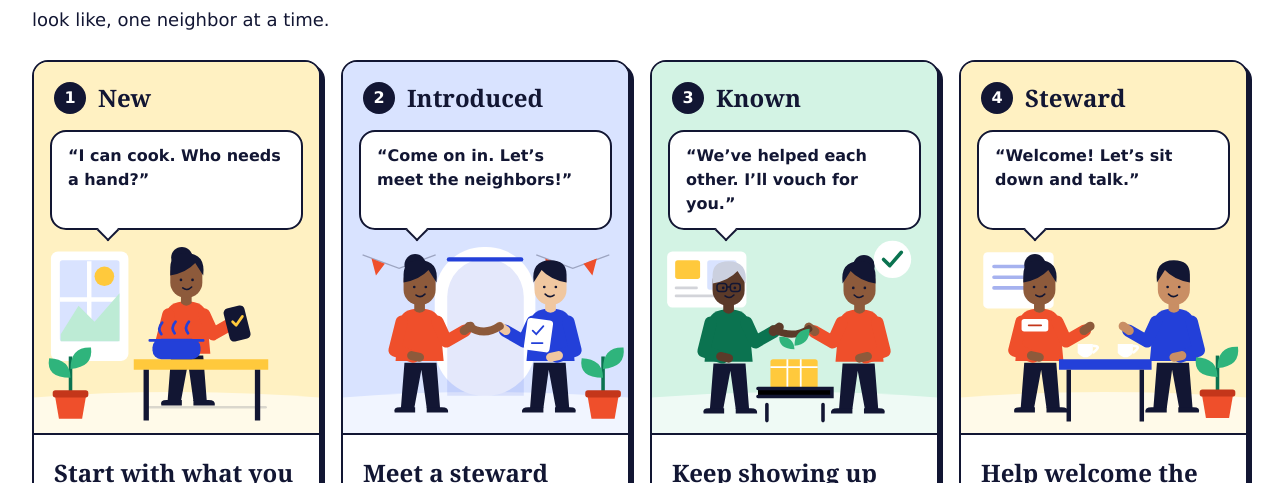
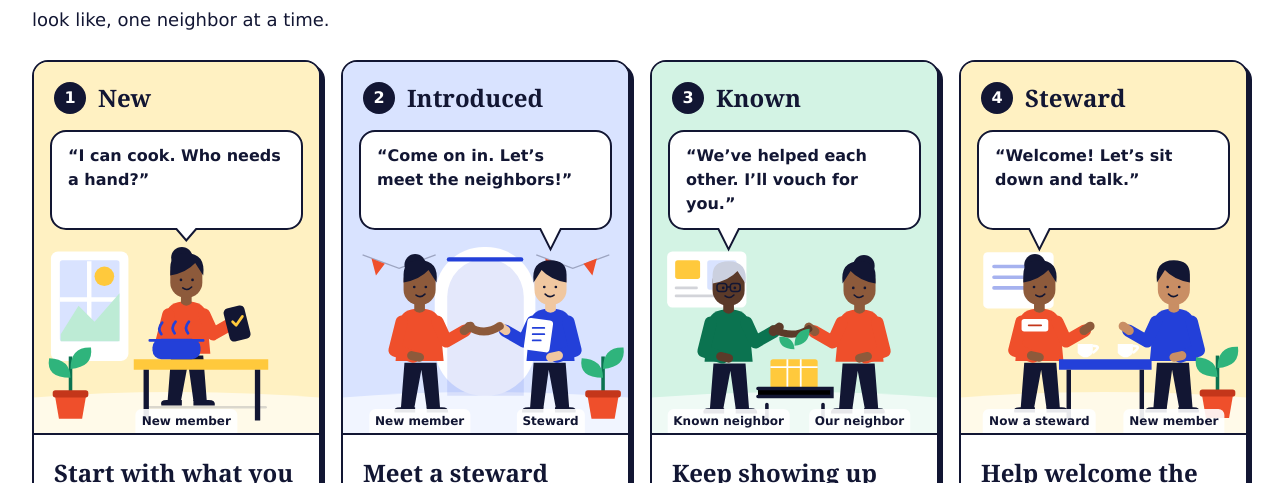
Before and after one commit to jevonia/future-bank, a Next.js app: page /standing in a window 1280 px wide. Shown: the part 789-1272 px from the top of the page. Built offline with nearby package versions, Linux system fonts and the light colour scheme; no server answers.

Commit message:
Point standing comic bubbles at the correct speakers

```diff
--- a/src/components/standing/StandingGraphic.tsx
+++ b/src/components/standing/StandingGraphic.tsx
@@ -6,7 +6,7 @@ import {
   STANDING_STORIES,
   type StandingLevel,
 } from "@/lib/standing";
-import { StandingScene } from "./StandingScenes";
+import { SCENE_SPEAKERS, StandingScene } from "./StandingScenes";
 
 const panelColors: Record<StandingLevel, string> = {
   new: "bg-sun-soft",
@@ -33,6 +33,7 @@ export function StandingPath() {
         {STANDING_LEVELS.map((level, index) => {
           const info = LEVEL_INFO[level];
           const story = STANDING_STORIES[level];
+          const speaker = SCENE_SPEAKERS[level];
           return (
             <li key={level} className="overflow-hidden rounded-2xl border-2 border-ink bg-paper shadow-[4px_4px_0_0_#121633] dark:border-sky/40 dark:bg-[#20264f] dark:shadow-[4px_4px_0_0_#0b102e]">
               <div className={`border-b-2 border-ink text-ink dark:border-sky/40 ${panelColors[level]}`}>
@@ -40,11 +41,20 @@ export function StandingPath() {
                   <span aria-hidden="true" className="grid h-8 w-8 shrink-0 place-items-center rounded-full bg-ink text-base font-bold text-paper">{index + 1}</span>
                   <h3 className="text-2xl font-bold">{info.name}</h3>
                 </div>
-                <div className="relative mx-4 mt-4 rounded-2xl border-2 border-ink bg-paper px-4 py-3 text-base font-bold leading-6 sm:min-h-[6.25rem]">
-                  <p>“{story.dialogue}”</p>
-                  <span aria-hidden="true" className="absolute -bottom-2.5 left-12 h-4 w-4 rotate-45 border-b-2 border-r-2 border-ink bg-paper" />
+                <div className="relative mt-4">
+                  <div className="mx-4 rounded-2xl border-2 border-ink bg-paper px-4 py-3 text-base font-bold leading-6 sm:min-h-[6.25rem]">
+                    <p><span className="sr-only">{story.speaker} says: </span>“{story.dialogue}”</p>
+                  </div>
+                  <svg viewBox="0 0 320 28" className="pointer-events-none absolute left-0 top-full z-10 -mt-[2px] w-full" aria-hidden="true" focusable="false">
+                    <path d={`M${speaker.x - 12} 0 L${speaker.x} ${speaker.tailHeight} L${speaker.x + 12} 0`} fill="white" stroke="currentColor" strokeWidth="2" vectorEffect="non-scaling-stroke" />
+                  </svg>
                 </div>
-                <StandingScene level={level} />
+                <div className="relative">
+                  <StandingScene level={level} />
+                  {story.people.map((person) => (
+                    <p key={person.role} aria-hidden="true" className="absolute bottom-0 -translate-x-1/2 whitespace-nowrap rounded-t-md bg-paper/90 px-1.5 py-0.5 text-xs font-bold leading-5" style={{ left: `${person.x / 320 * 100}%` }}>{person.role}</p>
+                  ))}
+                </div>
               </div>
               <div className="px-5 pb-5 pt-6">
                 <h4 className="text-2xl font-bold leading-tight">{story.title}</h4>
--- a/src/components/standing/StandingScenes.tsx
+++ b/src/components/standing/StandingScenes.tsx
@@ -1,5 +1,14 @@
 import { palette as p } from "@/components/illustrations";
 import type { StandingLevel } from "@/lib/standing";
+
+// Horizontal positions use the illustration's coordinates, so bubble tails
+// and role labels stay aligned with the people at every screen width.
+export const SCENE_SPEAKERS: Record<StandingLevel, { x: number; tailHeight: number }> = {
+  new: { x: 171, tailHeight: 14 },
+  introduced: { x: 233, tailHeight: 24 },
+  known: { x: 86, tailHeight: 24 },
+  steward: { x: 88, tailHeight: 24 },
+};
 
 // The same neighbor in the red shirt appears throughout the comic. These
 // decorative vectors accompany real HTML dialogue and captions.
@@ -62,7 +71,7 @@ export function StandingScene({ level }: { level: StandingLevel }) {
           <circle cx="79" cy="52" r="11" fill={p.sun} />
           <path d="M30 117l20-32 18 18 28-32v54H30Z" fill={p.mint} />
           <path d="M128 199h132" stroke={p.ink} strokeWidth="3" opacity=".15" strokeLinecap="round" />
-          <Neighbor x={171} y={51} />
+          <Neighbor x={SCENE_SPEAKERS.new.x} y={51} />
           <rect x="216" y="86" width="24" height="38" rx="5" fill={p.ink} transform="rotate(-14 228 105)" />
           <path d="m223 103 4 4 7-10" fill="none" stroke={p.sun} strokeWidth="3" strokeLinecap="round" strokeLinejoin="round" />
           <path d="M112 145h151v12H112Z" fill={p.sun} />
@@ -80,10 +89,10 @@ export function StandingScene({ level }: { level: StandingLevel }) {
           <path d="m22 28 41 15 41-15m113 0 41 15 41-15" fill="none" stroke={p.ink} strokeWidth="1.5" opacity=".3" />
           <path d="m32 32 15 6-10 13Zm42 6 15-6-5 19Zm153-6 15 6-10 13Zm43 6 15-6-5 19Z" fill={p.tomato} />
           <Neighbor x={86} y={59} />
-          <Neighbor x={233} y={59} kind="steward" flip />
+          <Neighbor x={SCENE_SPEAKERS.introduced.x} y={59} kind="steward" flip />
           <path d="M141 108q17 12 35 0" fill="none" stroke={p.skin[0]} strokeWidth="9" strokeLinecap="round" />
           <rect x="205" y="100" width="29" height="36" rx="4" fill={p.paper} transform="rotate(8 219 118)" />
-          <path d="m213 113 4 4 8-9m-13 19h12" fill="none" stroke={p.cobalt} strokeWidth="2" strokeLinecap="round" />
+          <path d="M213 110h13m-13 7h13m-13 7h9" fill="none" stroke={p.cobalt} strokeWidth="2" strokeLinecap="round" />
           <Plant x={292} y={185} />
         </>
       )}
@@ -93,22 +102,20 @@ export function StandingScene({ level }: { level: StandingLevel }) {
           <rect x="26" y="34" width="28" height="21" rx="3" fill={p.sun} />
           <rect x="62" y="34" width="33" height="33" rx="3" fill={p.sky} />
           <path d="M27 65h23m-23 9h44" stroke={p.ink} strokeWidth="3" opacity=".18" strokeLinecap="round" />
-          <Neighbor x={86} y={60} kind="elder" />
+          <Neighbor x={SCENE_SPEAKERS.known.x} y={60} kind="elder" />
           <Neighbor x={233} y={60} flip />
           <path d="M136 111q22 12 40 0" fill="none" stroke={p.skin[3]} strokeWidth="8" strokeLinecap="round" />
           <rect x="133" y="145" width="53" height="33" rx="3" fill={p.sun} />
           <path d="M133 154h53m-34-9v33m15-33v33" stroke={p.paper} strokeWidth="2" />
           <path d="M119 178h83v9h-83m10 9v18m63-18v18" stroke={p.ink} strokeWidth="4" strokeLinecap="round" />
           <path d="M160 143v-19m0 10q-18-1-17-14 16-1 17 14m0-4q0-18 17-19 0 18-17 19" fill={p.leaf} />
-          <circle cx="270" cy="33" r="21" fill={p.paper} />
-          <path d="m260 33 7 7 13-15" fill="none" stroke={p.leafDeep} strokeWidth="4" strokeLinecap="round" strokeLinejoin="round" />
         </>
       )}
       {level === "steward" && (
         <>
           <rect x="25" y="25" width="79" height="63" rx="5" fill={p.paper} />
           <path d="M37 41h50m-50 12h37m-37 12h45" stroke={p.cobalt} strokeWidth="4" strokeLinecap="round" opacity=".4" />
-          <Neighbor x={88} y={59} />
+          <Neighbor x={SCENE_SPEAKERS.steward.x} y={59} />
           <Neighbor x={239} y={59} kind="newcomer" flip />
           <rect x="68" y="100" width="30" height="14" rx="3" fill={p.paper} />
           <path d="M76 107h14" stroke={p.tomatoDeep} strokeWidth="2" strokeLinecap="round" />
--- a/src/lib/standing.ts
+++ b/src/lib/standing.ts
@@ -106,30 +106,40 @@ export const LEVEL_INFO: Record<StandingLevel, LevelInfo> = {
 
 /** Short, illustrated introduction; full requirements stay in LEVEL_INFO. */
 export const STANDING_STORIES: Record<StandingLevel, {
+  speaker: string;
+  people: { x: number; role: string }[];
   dialogue: string;
   title: string;
   copy: string;
   reminder: string;
 }> = {
   new: {
+    speaker: "A new member",
+    people: [{ x: 171, role: "New member" }],
     dialogue: "I can cook. Who needs a hand?",
     title: "Start with what you can share",
     copy: "Confirm your email, post an offer, or ask for help. You can trade hours from day one.",
     reminder: "Everyone starts here. Nobody from the bank has met you yet.",
   },
   introduced: {
+    speaker: "The steward",
+    people: [{ x: 86, role: "New member" }, { x: 233, role: "Steward" }],
     dialogue: "Come on in. Let’s meet the neighbors!",
     title: "Meet a steward",
     copy: "Come to a gathering and get checked in. If getting there is hard, ask about meeting one to one.",
     reminder: "A steward has met you. They haven’t checked your background.",
   },
   known: {
+    speaker: "A Known neighbor",
+    people: [{ x: 86, role: "Known neighbor" }, { x: 233, role: "Our neighbor" }],
     dialogue: "We’ve helped each other. I’ll vouch for you.",
     title: "Keep showing up for each other",
     copy: "Trade hours with neighbors and get two vouches. A steward checks the full requirements before confirming Known.",
     reminder: "People have worked with you. That still isn’t a safety promise.",
   },
   steward: {
+    speaker: "Our neighbor, now a steward",
+    people: [{ x: 88, role: "Now a steward" }, { x: 239, role: "New member" }],
     dialogue: "Welcome! Let’s sit down and talk.",
     title: "Help welcome the next neighbor",
     copy: "If you choose this role, two stewards nominate you. You agree to help welcome people and listen to concerns.",
```
Also changed, not shown: 5 other files (tests, documents, lock files or other folders).
